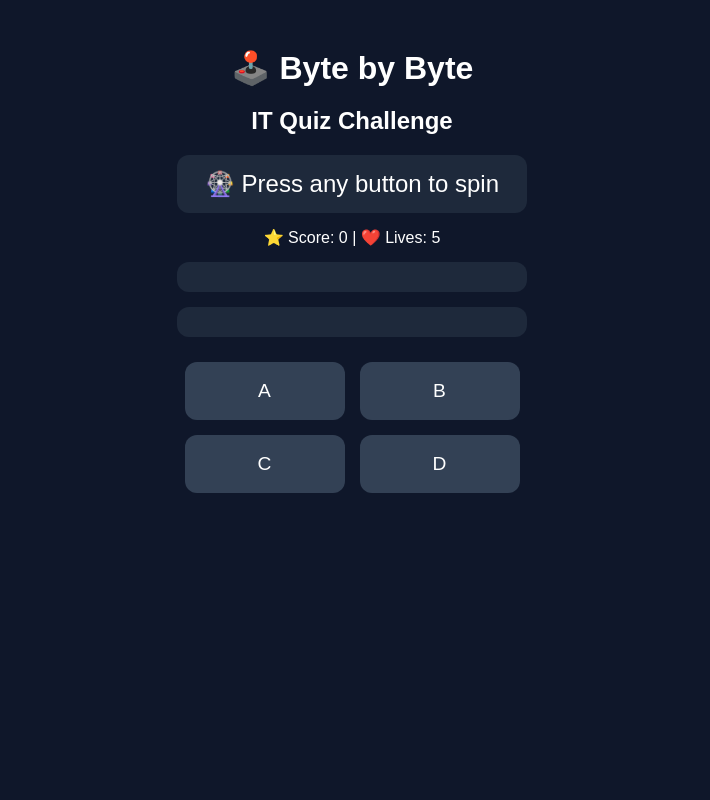
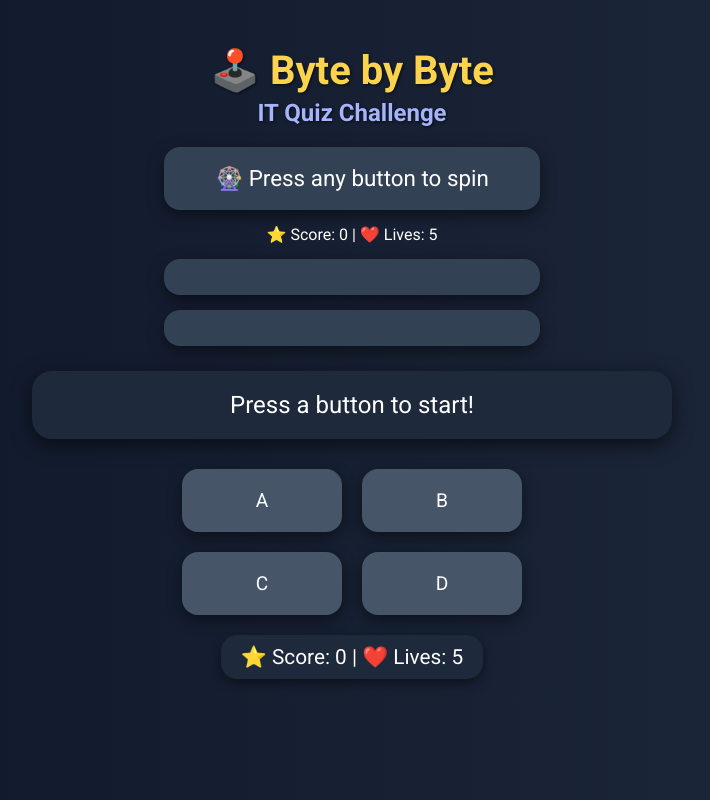
Before and after one commit to Jea-nyl/byte-by-byte, a plain HTML site: page index.html in a window 1280 px wide. Shown: the whole page, without its empty margins (288-998 px from the left). Drawn offline with Linux system fonts and the light colour scheme; no server answers.

Commit message:
Update index.html

```diff
--- a/index.html
+++ b/index.html
@@ -4,42 +4,138 @@
 <meta charset="UTF-8">
 <title>Byte by Byte: IT Quiz Challenge</title>
 <meta name="viewport" content="width=device-width, initial-scale=1.0">
+
+<!-- Google Fonts -->
+<link href="https://fonts.googleapis.com/css2?family=Roboto:wght@400;700&display=swap" rel="stylesheet">
+
 <style>
+/* ===== GLOBAL STYLES ===== */
 body {
-  font-family: Arial, sans-serif;
-  background: #0f172a;
+  font-family: 'Roboto', sans-serif;
+  background: linear-gradient(to right, #0f172a, #1e293b);
   color: white;
   text-align: center;
+  margin: 0;
   padding: 20px;
   transition: background 0.5s;
 }
-h1 { margin-bottom: 5px; }
+
+h1 {
+  font-size: 2.5rem;
+  margin-bottom: 5px;
+  color: #fcd34d;
+  text-shadow: 1px 1px 3px #000000aa;
+}
+
+h2 {
+  font-size: 1.5rem;
+  margin-top: 0;
+  color: #a5b4fc;
+  text-shadow: 1px 1px 3px #000000aa;
+}
+
+/* ===== SPINNER / TIMER / SUSPENSE ===== */
 #spinner, #timer, #suspense {
   margin: 15px auto;
+  font-size: 1.4rem;
+  padding: 18px;
+  width: 340px;
+  max-width: 90%;
+  background: #334155;
+  border-radius: 16px;
+  box-shadow: 0 5px 15px #00000088;
+  transition: background 0.3s, transform 0.3s;
+}
+
+.spin {
+  animation: spin 1s linear infinite;
+}
+
+@keyframes spin {
+  0% { transform: rotate(0deg);}
+  100% { transform: rotate(360deg);}
+}
+
+/* ===== QUESTION BOX ===== */
+#question {
+  margin: 25px auto;
   font-size: 1.5rem;
-  padding: 15px;
-  width: 320px;
+  padding: 20px;
+  width: 90%;
+  max-width: 600px;
   background: #1e293b;
-  border-radius: 12px;
+  border-radius: 20px;
+  box-shadow: 0 5px 20px #00000099;
 }
-.spin { animation: spin 1s linear infinite; }
-@keyframes spin { 0% { transform: rotate(0deg);} 100% { transform: rotate(360deg);} }
-#question { margin-top: 20px; font-size: 1.4rem; }
-.choices { display: grid; grid-template-columns: repeat(2, 160px); gap: 15px; justify-content: center; margin-top: 25px; }
-.choice { padding: 18px; border-radius: 12px; background: #334155; font-size: 1.2rem; cursor: pointer; }
+
+/* ===== CHOICES ===== */
+.choices {
+  display: grid;
+  grid-template-columns: repeat(2, 160px);
+  gap: 20px;
+  justify-content: center;
+  margin-top: 30px;
+}
+
+.choice {
+  padding: 20px;
+  border-radius: 16px;
+  background: #475569;
+  font-size: 1.2rem;
+  cursor: pointer;
+  transition: transform 0.2s, background 0.3s;
+  box-shadow: 0 5px 15px #00000077;
+}
+
+.choice:hover {
+  transform: translateY(-5px);
+  background: #6366f1;
+  color: white;
+}
+
 .active { background: #fde047; color: black; }
-.correct { background: #22c55e; }
-.wrong { background: #ef4444; }
+.correct { background: #22c55e; color: white; }
+.wrong { background: #ef4444; color: white; }
+
+/* ===== SCORE & LIVES ===== */
+#scoreLives {
+  font-size: 1.3rem;
+  margin-top: 20px;
+  background: #1e293b;
+  display: inline-block;
+  padding: 10px 20px;
+  border-radius: 16px;
+  box-shadow: 0 4px 12px #00000077;
+}
+
+/* ===== RESPONSIVE ===== */
+@media screen and (max-width: 400px) {
+  .choices {
+    grid-template-columns: 1fr;
+    gap: 15px;
+  }
+  #spinner, #timer, #suspense, #question {
+    width: 95%;
+  }
+}
 </style>
 </head>
 <body>
+
 <h1>🕹️ Byte by Byte</h1>
 <h2>IT Quiz Challenge</h2>
 
+<!-- CATEGORY SPINNER -->
 <div id="spinner">🎡 Press any button to spin</div>
+
+<!-- TIMERS -->
 <div id="timer"></div>
 <div id="suspense"></div>
-<div id="question"></div>
+
+<!-- QUESTION BOX -->
+<div id="question">Press a button to start!</div>
+
+<!-- CHOICES -->
 <div class="choices">
   <div id="A" class="choice">A</div>
   <div id="B" class="choice">B</div>
@@ -47,6 +143,9 @@ h1 { margin-bottom: 5px; }
   <div id="D" class="choice">D</div>
 </div>
 
+<!-- SCORE & LIVES -->
+<div id="scoreLives">⭐ Score: 0 | ❤️ Lives: 5</div>
+
 <script type="module" src="main.js"></script>
 </body>
 </html>
```
